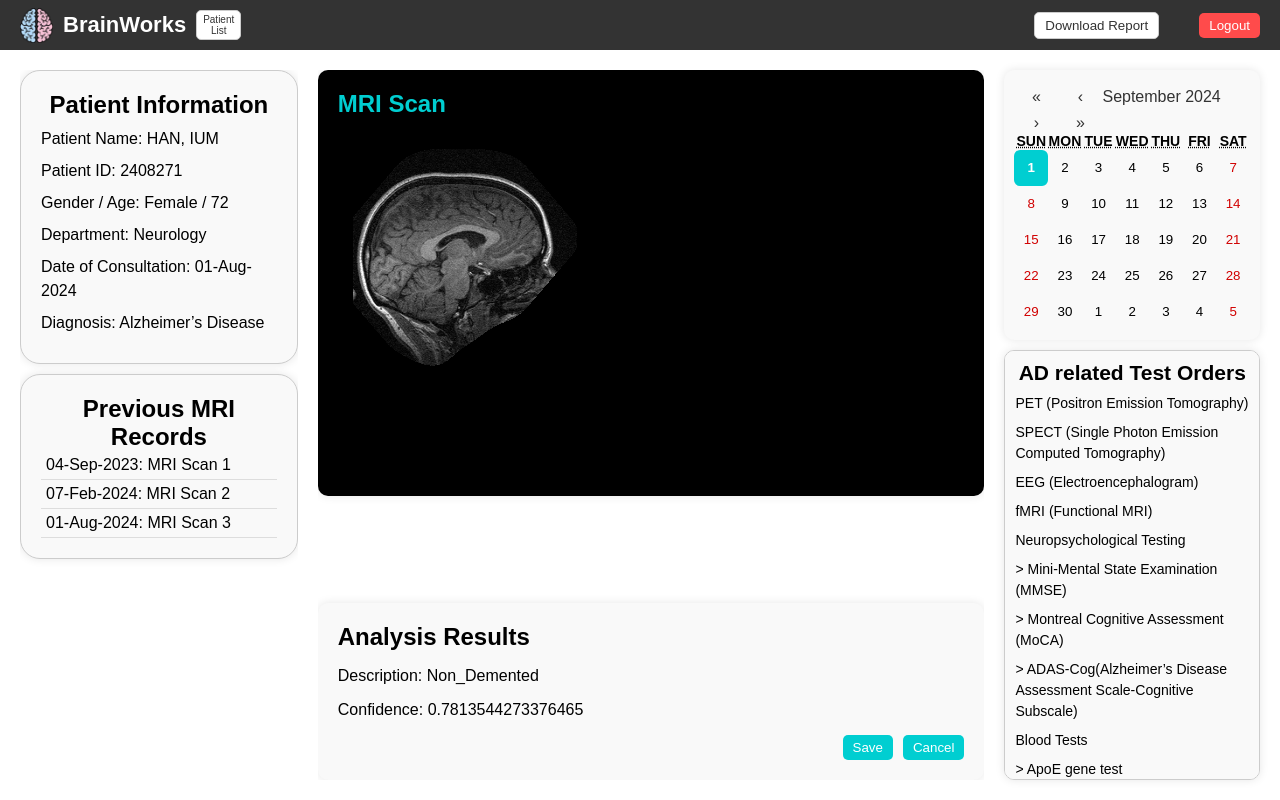
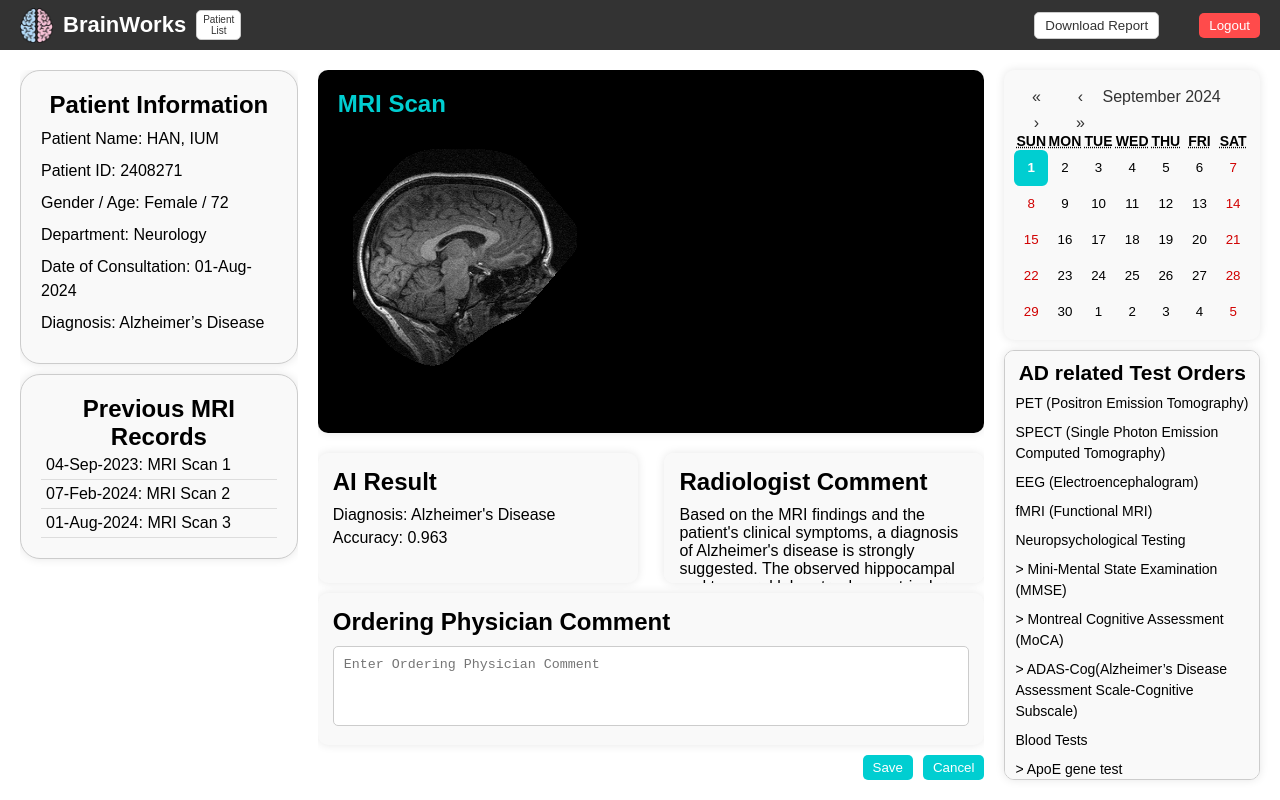
Before and after one commit to zangzoo/web, a React (Create React App) app in the folder frontend/brainworks-frontend/: page /analysis in a window 1280 px wide. Built offline with nearby package versions, Linux system fonts and the light colour scheme.

Commit message:
[Feat] TextBox 구현 및 분석 comment 구현

```diff
--- a/frontend/brainworks-frontend/src/components/Analysis.css
+++ b/frontend/brainworks-frontend/src/components/Analysis.css
@@ -327,3 +327,50 @@ body, html {
     margin: 8px 0;
     line-height: 1.5;
 }
+
+.results-comments-container {
+    display: flex;
+    justify-content: space-between;
+    margin-top: 10px;
+}
+
+.ai-result, .radiologist-comment {
+    width: 48%;
+    background-color: #f9f9f9;
+    padding: 15px;
+    border-radius: 10px;
+    box-shadow: 0px 0px 10px rgba(0, 0, 0, 0.1);
+    height: 130px;
+    overflow-y: auto;
+}
+
+.ai-result h2, .radiologist-comment h2 {
+    margin-top: 0;
+    margin-bottom: 10px;
+}
+
+.ai-result p, .radiologist-comment p {
+    margin: 5px 0;
+}
+
+.physician-comment {
+    background-color: #f9f9f9;
+    padding: 15px;
+    border-radius: 10px;
+    box-shadow: 0px 0px 10px rgba(0, 0, 0, 0.1);
+    margin-top: 10px;
+}
+
+.physician-comment h2 {
+    margin-top: 0;
+    margin-bottom: 10px;
+}
+
+.physician-comment textarea {
+    width: 100%;
+    height: 80px;
+    padding: 10px;
+    border-radius: 5px;
+    border: 1px solid #ccc;
+    resize: none;
+}
--- a/frontend/brainworks-frontend/src/components/Analysis.js
+++ b/frontend/brainworks-frontend/src/components/Analysis.js
@@ -36,6 +36,7 @@ function Analysis() {
     const [selectedImage, setSelectedImage] = useState(mriRecords[0].image);
     const [selectedDate, setSelectedDate] = useState(mriRecords[0].date);
     const [selectedDateValue, setSelectedDateValue] = useState(new Date());
+    const [physicianComment, setPhysicianComment] = useState('');
 
     const location = useLocation();
     const navigate = useNavigate();
@@ -126,6 +127,10 @@ function Analysis() {
         setSelectedDateValue(date);
     };
 
+    const handlePhysicianCommentChange = (event) => {
+        setPhysicianComment(event.target.value);
+    };
+
     return (
         <div className="analysis-container">
             <header className="analysis-header">
@@ -173,15 +178,32 @@ function Analysis() {
                             <p>No image selected.</p>
                         )}
                     </section>
-                    <section className="analysis-results">
-                        <h2>Analysis Results</h2>
-                        <p>Description: {selectedAnalysis.description}</p>
-                        <p>Confidence: {selectedAnalysis.confidence}</p>
-                        <div className="action-buttons">
-                            <button className="save-button" onClick={handleSave}>Save</button>
-                            <button className="cancel-button" onClick={handleCancel}>Cancel</button>
+
+                    <section className="results-comments-container">
+                        <div className="ai-result">
+                            <h2>AI Result</h2>
+                            <p>Diagnosis: Alzheimer's Disease</p>
+                            <p>Accuracy: 0.963</p>
+                        </div>
+
+                        <div className="radiologist-comment">
+                            <h2>Radiologist Comment</h2>
+                            <p>Based on the MRI findings and the patient's clinical symptoms, a diagnosis of Alzheimer's disease is strongly suggested. The observed hippocampal and temporal lobe atrophy, ventricular enlargement, and white matter changes are consistent with typical imaging findings of Alzheimer's disease. Therefore, the patient is likely suffering from Alzheimer's disease, and further neuropsychological testing and treatment planning are recommended.</p>
                         </div>
                     </section>
+
+                    <section className="physician-comment">
+                        <h2>Ordering Physician Comment</h2>
+                        <textarea
+                            placeholder="Enter Ordering Physician Comment"
+                            value={physicianComment}
+                            onChange={handlePhysicianCommentChange}
+                        />
+                    </section>
+                    <div className="action-buttons">
+                        <button className="save-button" onClick={handleSave}>Save</button>
+                        <button className="cancel-button" onClick={handleCancel}>Cancel</button>
+                    </div>
                 </section>
 
                 <section className="ferightpanel">
@@ -190,7 +212,7 @@ function Analysis() {
                         <Calendar
                             onChange={handleDateChange}
                             value={selectedDateValue}
-                            locale="en-US"  /* 여기에서 달력 언어를 영어로 설정 */
+                            locale="en-US"
                         />
                     </section>
 
```
